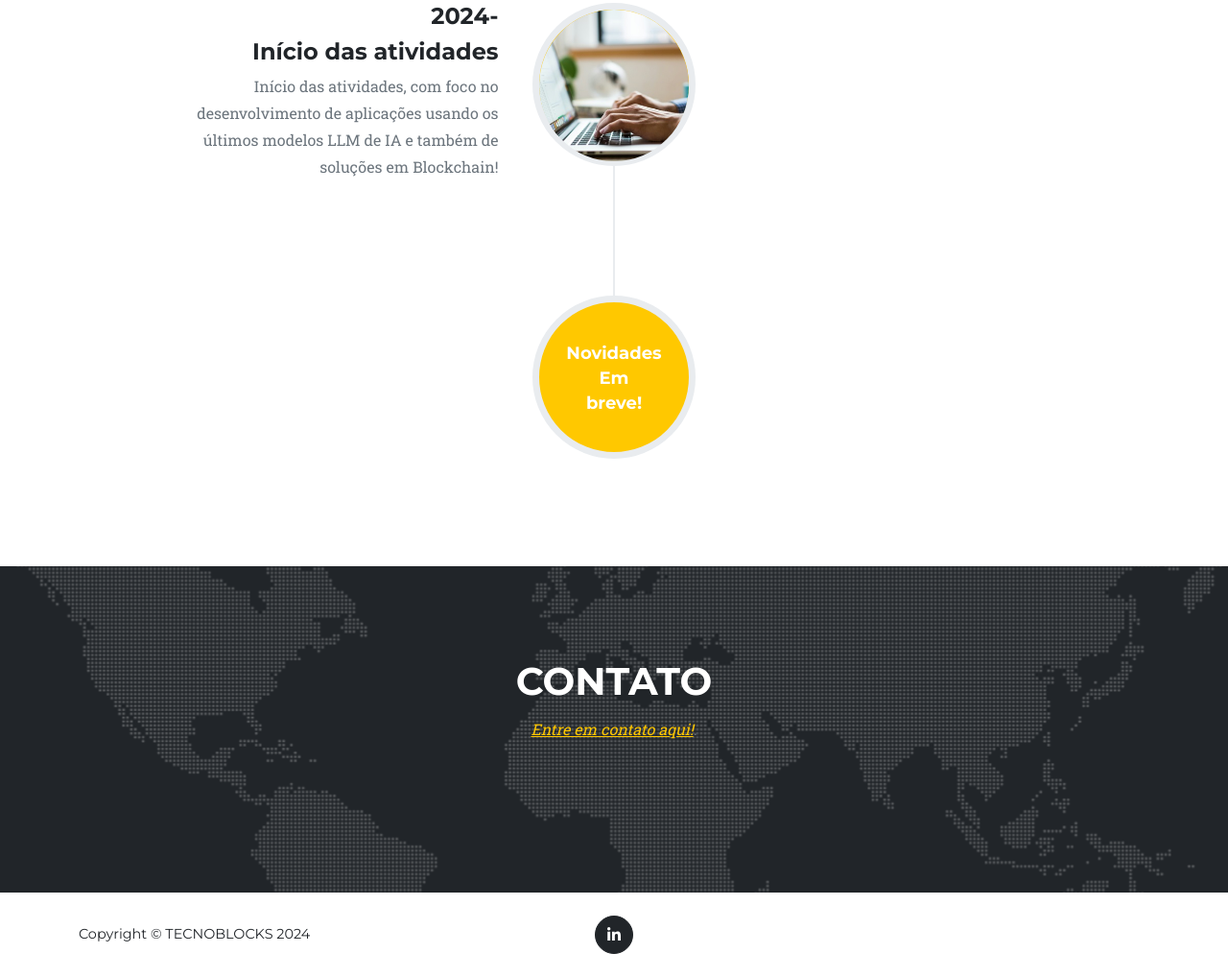
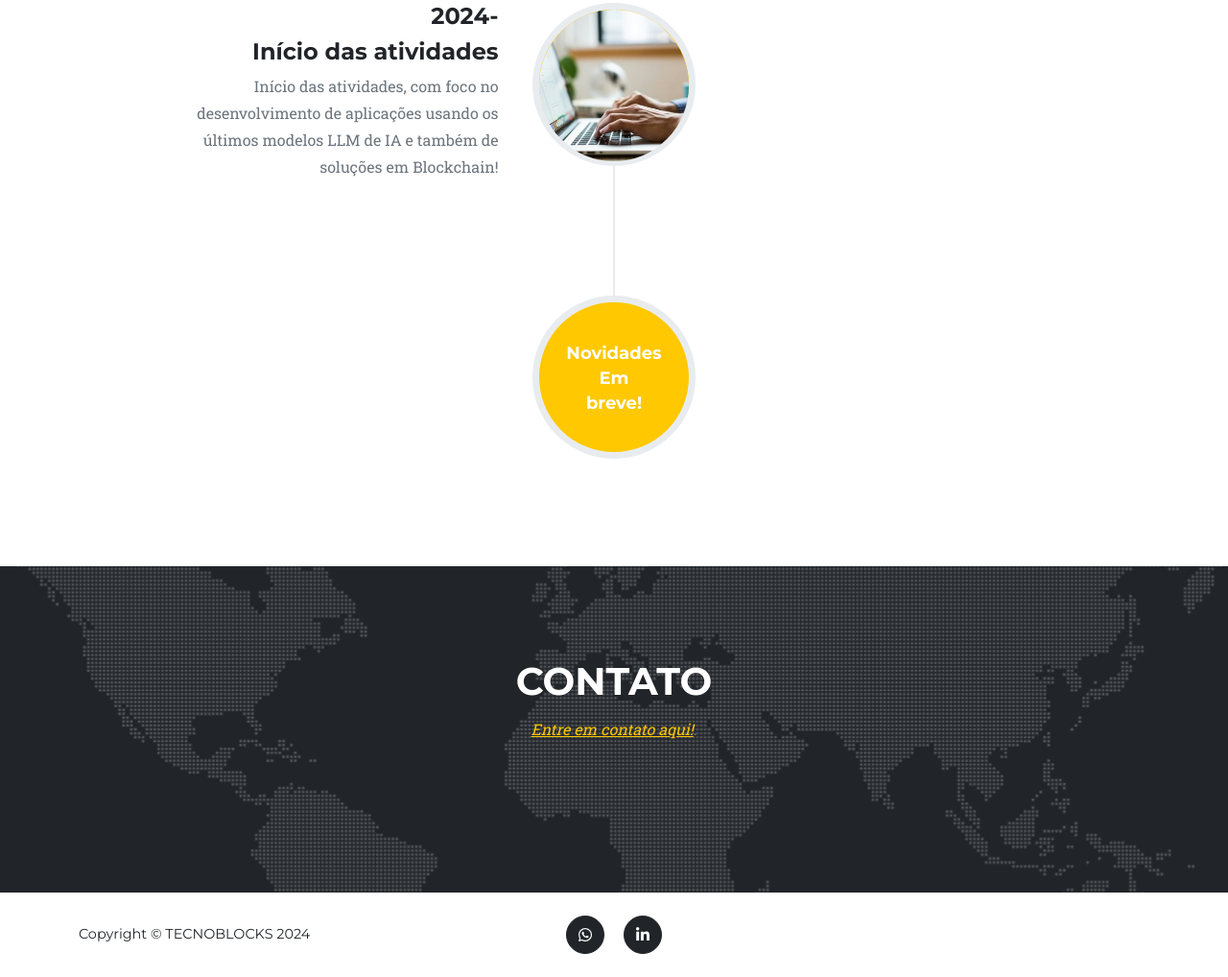
Before and after one commit to xandemaki/tecnoblocks_home, a website: page src/index.html in a window 1280 px wide. Shown: the part 1515-2533 px from the top of the page at 96% size. Drawn offline with nearby package versions, Linux system fonts and the light colour scheme.

Commit message:
feat: Add contato WhatsApp

```diff
--- a/src/index.html
+++ b/src/index.html
@@ -184,6 +184,7 @@
                     <div class="col-lg-4 my-3 my-lg-0">
                         <!-- <a class="btn btn-dark btn-social mx-2" href="#!" aria-label="Twitter"><i class="fab fa-twitter"></i></a>
                         <a class="btn btn-dark btn-social mx-2" href="#!" aria-label="Facebook"><i class="fab fa-facebook-f"></i></a> -->
+                        <a class="btn btn-dark btn-social mx-2" href="https://api.whatsapp.com/send?phone=5511993009141" aria-label="LinkedIn"><i class="fab fa-whatsapp"></i></a>
                         <a class="btn btn-dark btn-social mx-2" href="https://www.linkedin.com/in/alexandre-makiyama-246400/" aria-label="LinkedIn"><i class="fab fa-linkedin-in"></i></a>
                     </div>
                     <div class="col-lg-4 text-lg-end">
```
